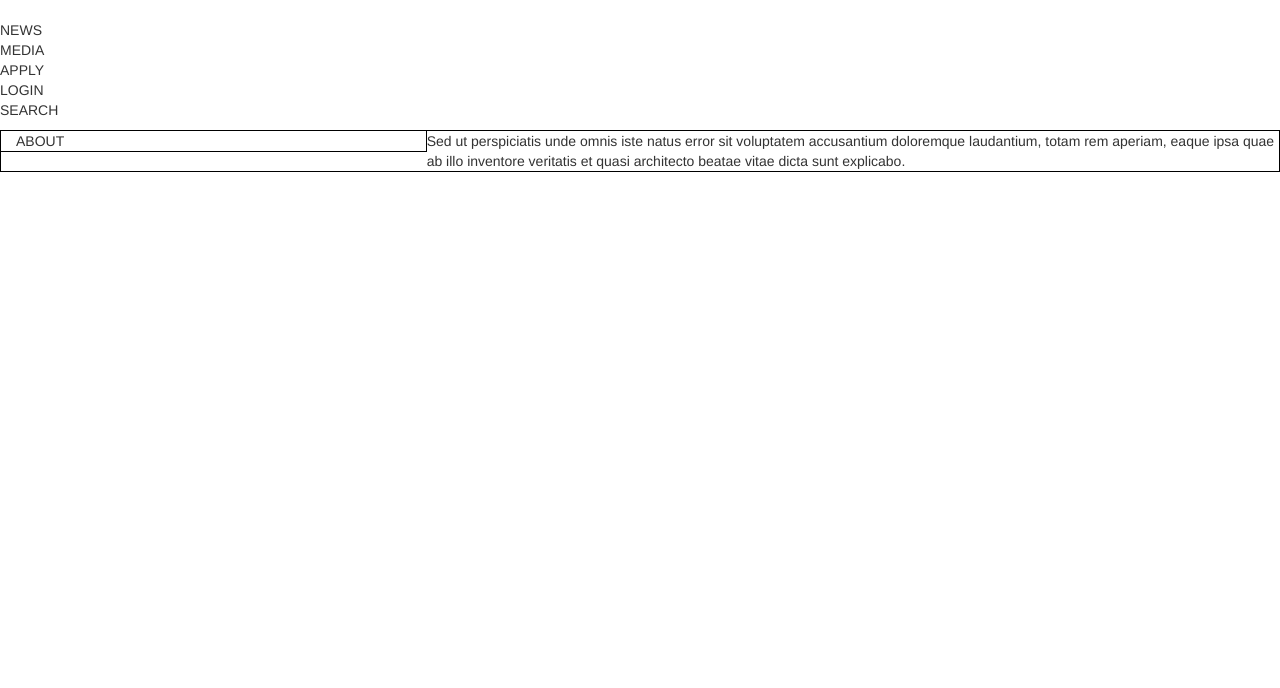
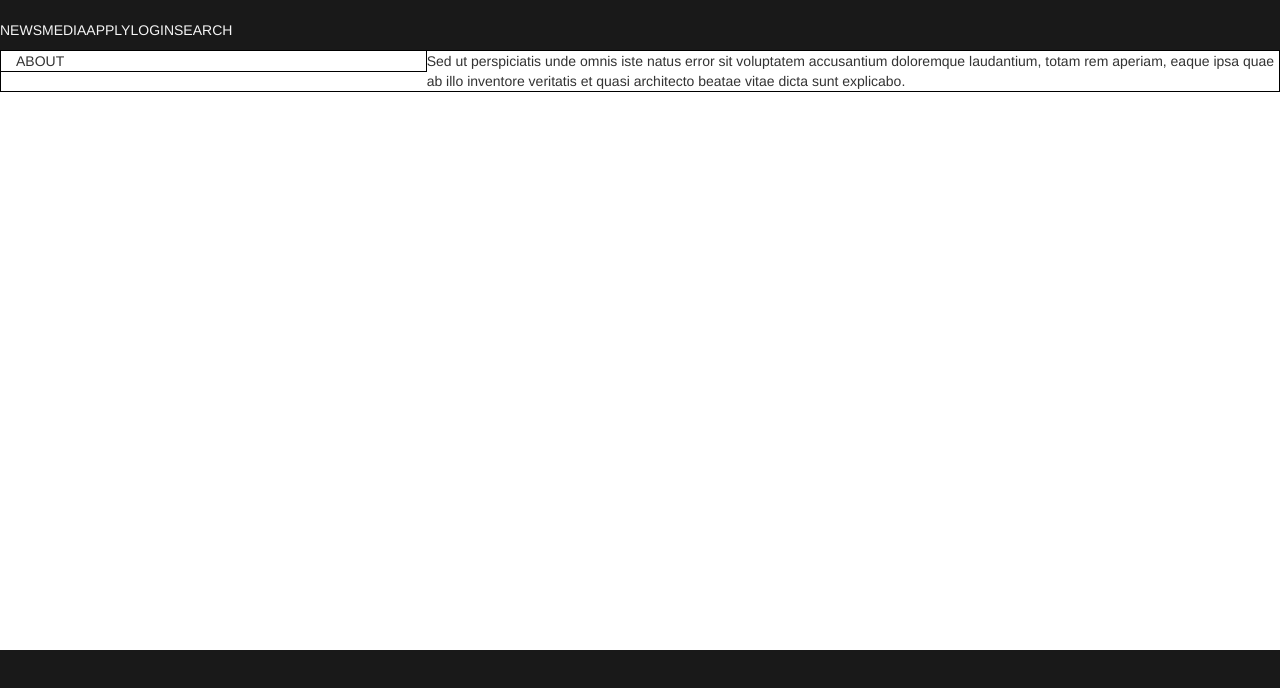
Before and after one commit to HermenegildoMI/BCPrototype, a plain HTML site: page index.html in a window 1280 px wide. Drawn offline with Linux system fonts and the light colour scheme.

Commit message:
Header & footer created

```diff
--- a/index.html
+++ b/index.html
@@ -8,7 +8,7 @@
 </head>
 
 <body>
-    <header>
+    <header class="dark-black-bg">
         <nav>
             <img src="" />
             <ul>
@@ -34,7 +34,7 @@
             </div>
         </div>
     </main>
-    <footer>
+    <footer class="dark-black-bg">
         <nav>
         </nav>
     </footer>
--- a/site.css
+++ b/site.css
@@ -14,10 +14,28 @@ h6 {
     padding: 0;
 }
 
+.dark-black-bg{
+    background-color: #191919;
+    color: whitesmoke;
+}
 
 html, body{
     width: 100%;
     height: 100%;
+}
+
+header{
+    width: 100%;
+    height: 50px;
+}
+
+header nav ul{
+    list-style: none;
+}
+
+header nav ul li{
+    float: left;
+    color:
 }
 
 body{
@@ -26,5 +44,9 @@ body{
 
 footer{
     width: 100%;
-    height: 100px;
+    height: 150px;
+    position: absolute;
+    bottom: 0px;
+    left:0;
+    right: 0;
 }
```
